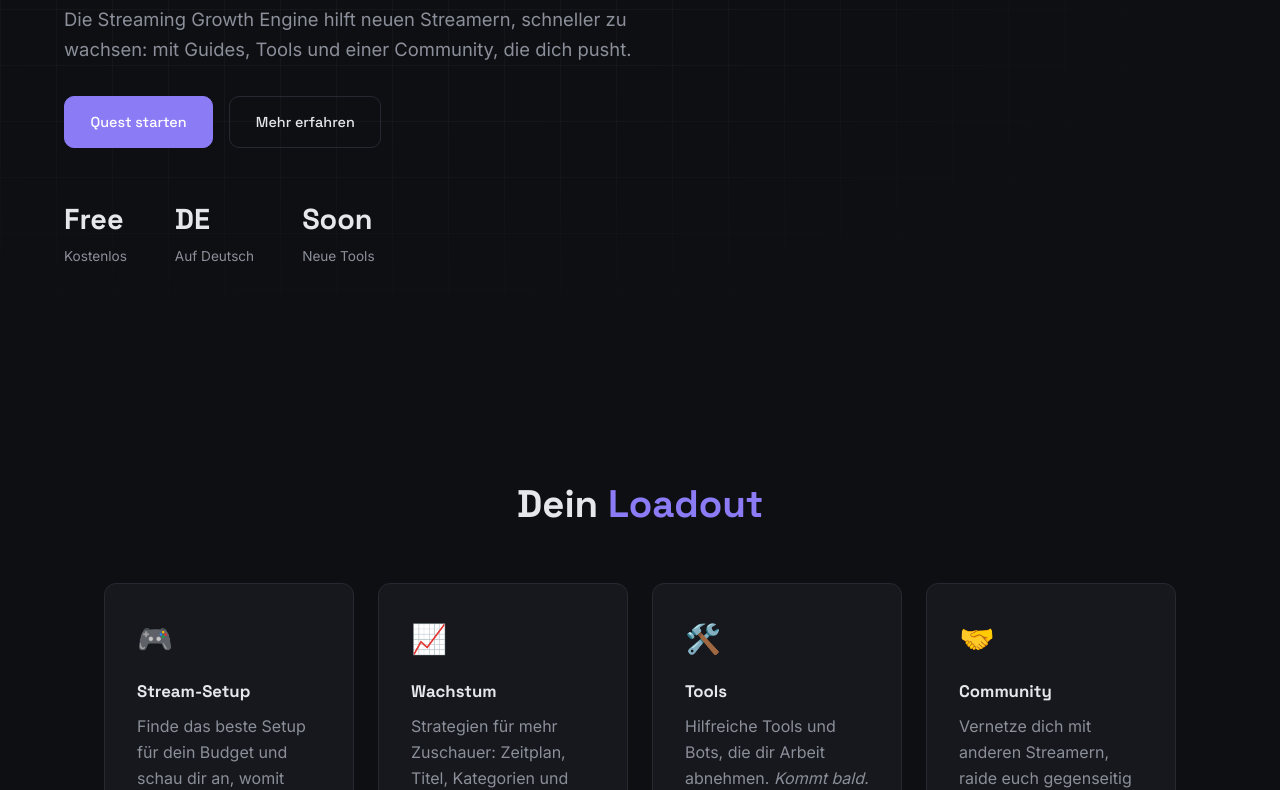
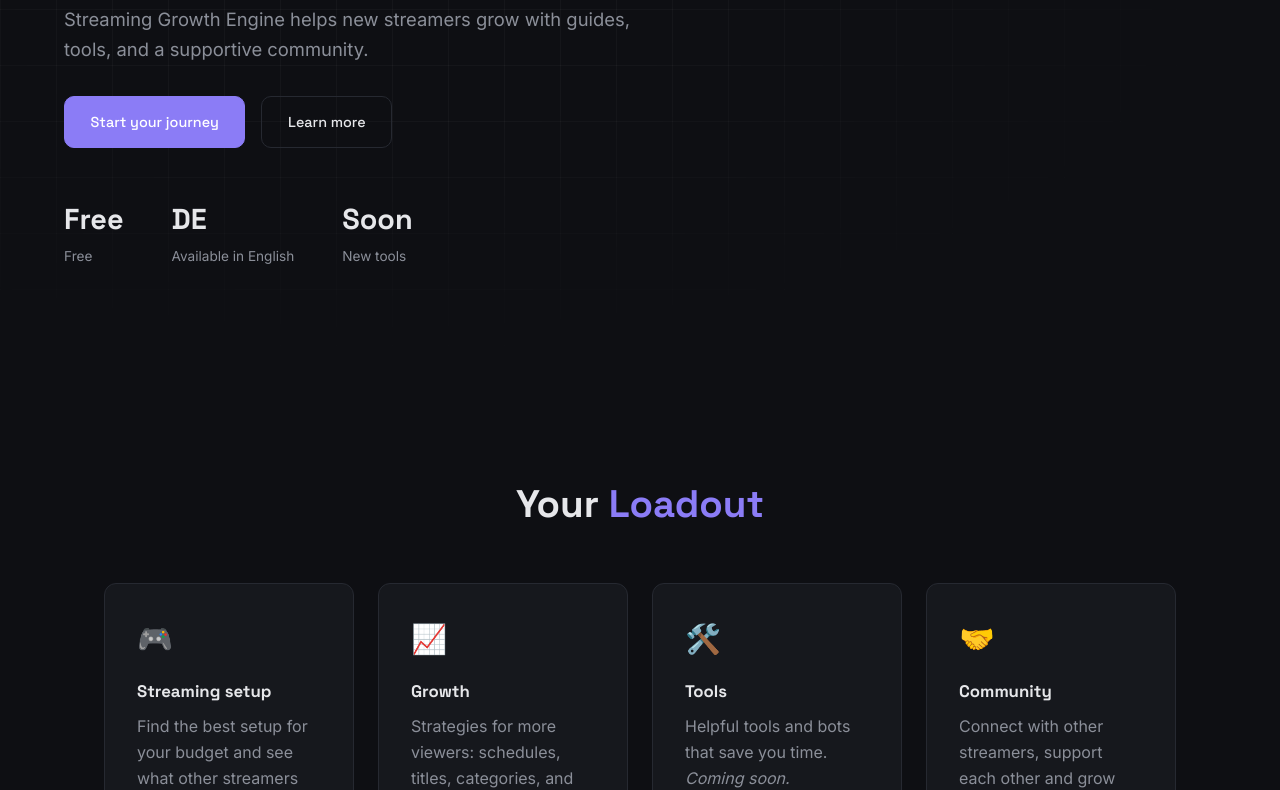
Before and after one commit to Nimolabe/streaming_growth_engine, a plain HTML site: page index.html in a window 1280 px wide. Shown: the part 398-1188 px from the top of the page. Drawn offline with Linux system fonts and the light colour scheme.

Commit message:
feat: wire locale selector into index.html

```diff
--- a/index.html
+++ b/index.html
@@ -141,6 +141,7 @@
   </div>
 
   <script src="js/main.js"></script>
+  <script src="js/i18n.js"></script>
   <script type="module" src="js/auth.js"></script>
 </body>
 </html>
```
